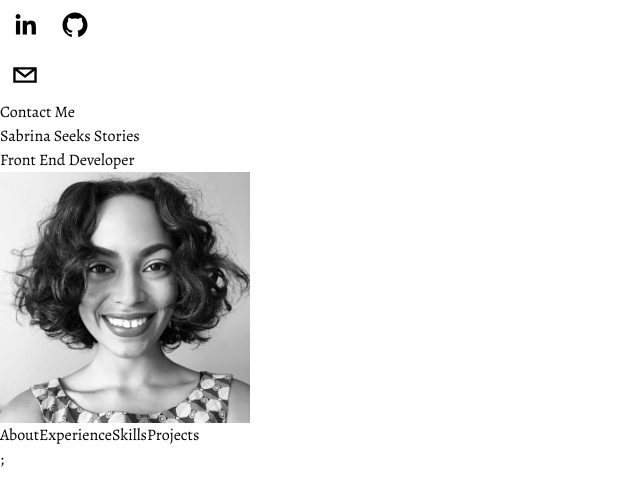
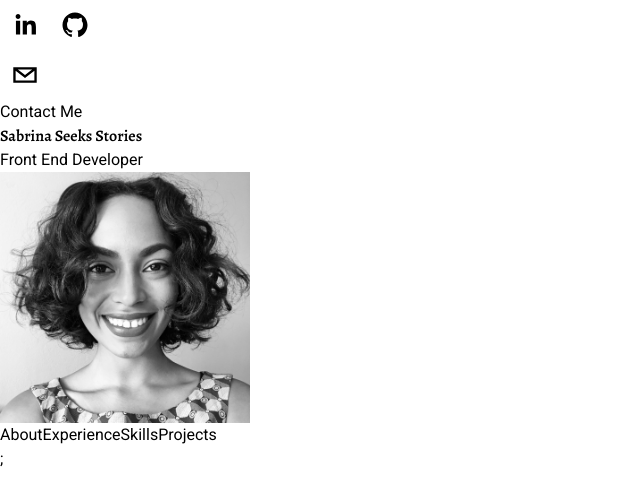
Before and after one commit to sludovicdelys/my-portfolio, a Next.js app: page / in a window 1280 px wide. Shown: the top 504 px of the page, without its empty margins (0-640 px from the left). Built offline with nearby package versions, Linux system fonts and the light colour scheme.

Commit message:
style : add custom fonts

```diff
--- a/Components/Hero.tsx
+++ b/Components/Hero.tsx
@@ -1,15 +1,24 @@
 import React from 'react';
 import Link from 'next/link';
 import Image from 'next/image';
+import { Alegreya } from 'next/font/google';
 import heroImage from "../public/static/images/sabrina.png"
+
+const alegreya = Alegreya({
+    weight: ['600'],
+    style: ['normal'],
+    subsets: ['latin'],
+    display: 'swap',
+    variable: '--font-alegreya',
+})
 
 type Props = {};
 
 export default function Hero({}: Props) {
     return (
         <div className="flex flex-col space-y-1 md:space-y-8 items-center justify-center text-center overflow-hidden mt-20">
-            <h1 className="font-alegreya text-5xl lg:text-6xl font-semibold scroll-px-10 ">Sabrina Seeks Stories</h1>
-            <h2 className="w-max text-xs lg:text-lg uppercase pb-2 tracking-[5px] lg:tracking-[15px]">Front End Developer</h2>
+            <h1 className={`${alegreya.className} text-5xl lg:text-6xl scroll-px-10`}>Sabrina Seeks Stories</h1>
+            <h2 className="w-max text-s lg:text-lg uppercase pb-2 tracking-[5px] lg:tracking-[10px]">Front End Developer</h2>
 
             <Image
             src={heroImage}
--- a/pages/_app.tsx
+++ b/pages/_app.tsx
@@ -1,18 +1,18 @@
+import type { AppProps } from "next/app";
+import {  Roboto } from "next/font/google";
 import "@/styles/globals.css";
-import type { AppProps } from "next/app";
-import { Alegreya } from "next/font/google";
 
-const alegreya = Alegreya({
-  weight: ['400', '900'],
-  style: ['normal', 'italic'],
+const roboto = Roboto({
+  weight: ['400'],
+  style: ['normal'],
   subsets: ['latin'],
   display: 'swap',
-  variable: '--font-alegreya',
+  variable: '--font-roboto',
 })
 
 export default function App({ Component, pageProps }: AppProps) {
   return  (
-    <main className={alegreya.className}>
+    <main className={`${roboto.className}`}>
       <Component {...pageProps} />;
     </main>
   )
--- a/tailwind.config.ts
+++ b/tailwind.config.ts
@@ -10,8 +10,9 @@ module.exports = {
   ],
   theme: {
     extend: {
-      fontFamily : {
-        alegreya : ["var(--font-alegreya"],
+      fontFamily: {
+        alegreya: ['var(--font-alegreya'],
+        roboto: ['var(--font-roboto)'],
       }
     },
   },
```
Also changed, not shown: 1 other file (tests, documents, lock files or other folders).
